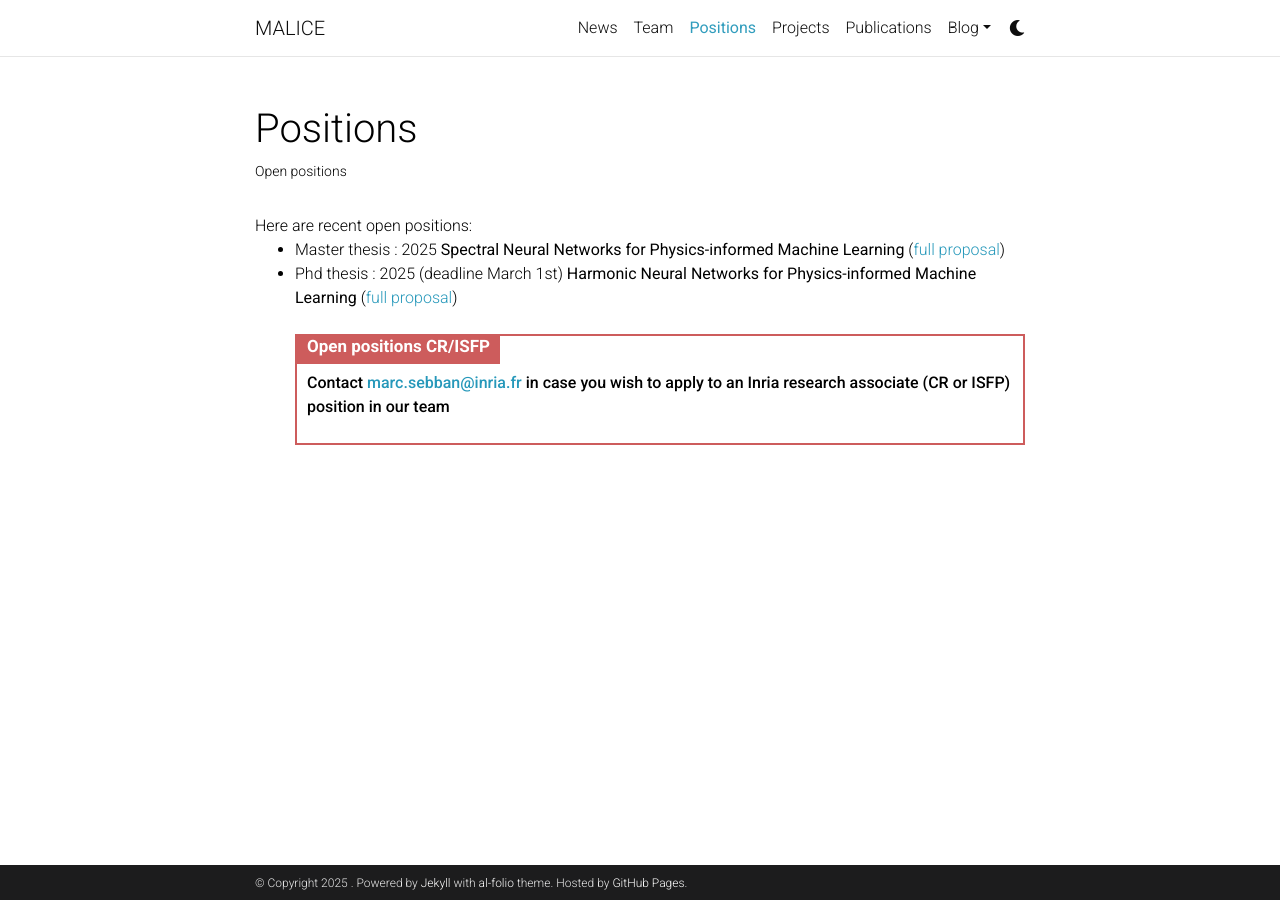
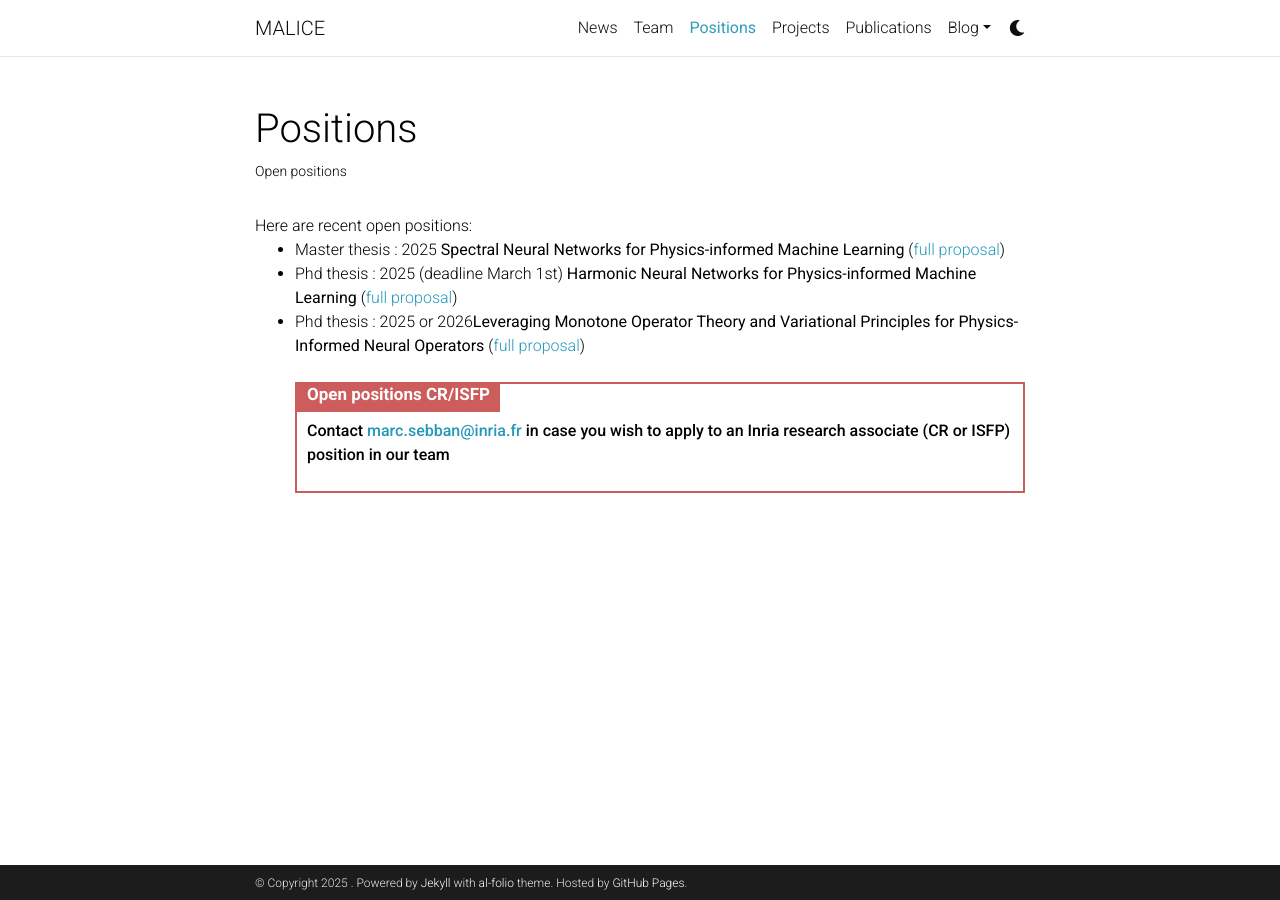
Before and after one commit to labhc-malice/labhc-malice.github.io, a Jekyll site: the page built from _pages/positions.md, in a window 1280 px wide. Built offline with Jekyll 4.4.1, drawn with Linux system fonts in a browser that asks for light colours; comment, search, counter and statistics services are not loaded; a style sheet for code colours, icons or effects is not loaded.

Commit message:
Update positions.md

```diff
--- a/_pages/positions.md
+++ b/_pages/positions.md
@@ -15,6 +15,8 @@ Here are recent open positions:
 <ul>
   <li>Master thesis : 2025 <b>Spectral Neural Networks for Physics-informed Machine Learning</b> (<a href="https://www.benjamin-girault.com/pdfs/internship-offer-fourier-nn-2025.pdf">full proposal</a>)</li>
   <li>Phd thesis : 2025 (deadline March 1st) <b>Harmonic Neural Networks for Physics-informed Machine Learning</b> (<a href="https://www.benjamin-girault.com/pdfs/offre-these-2025-harmonic-nn.pdf">full proposal</a>)</li>
+  <li>Phd thesis : 2025 or 2026<b>Leveraging Monotone Operator Theory and Variational
+Principles for Physics-Informed Neural Operators</b> (<a href="https://jordan-frecon.com/download/thesis/2025-Thesis-LabHC-Physics_informed_Neural_Architecture_Design.pdf">full proposal</a>)</li>
 
 
 <div class="danger-box-titled">
```
